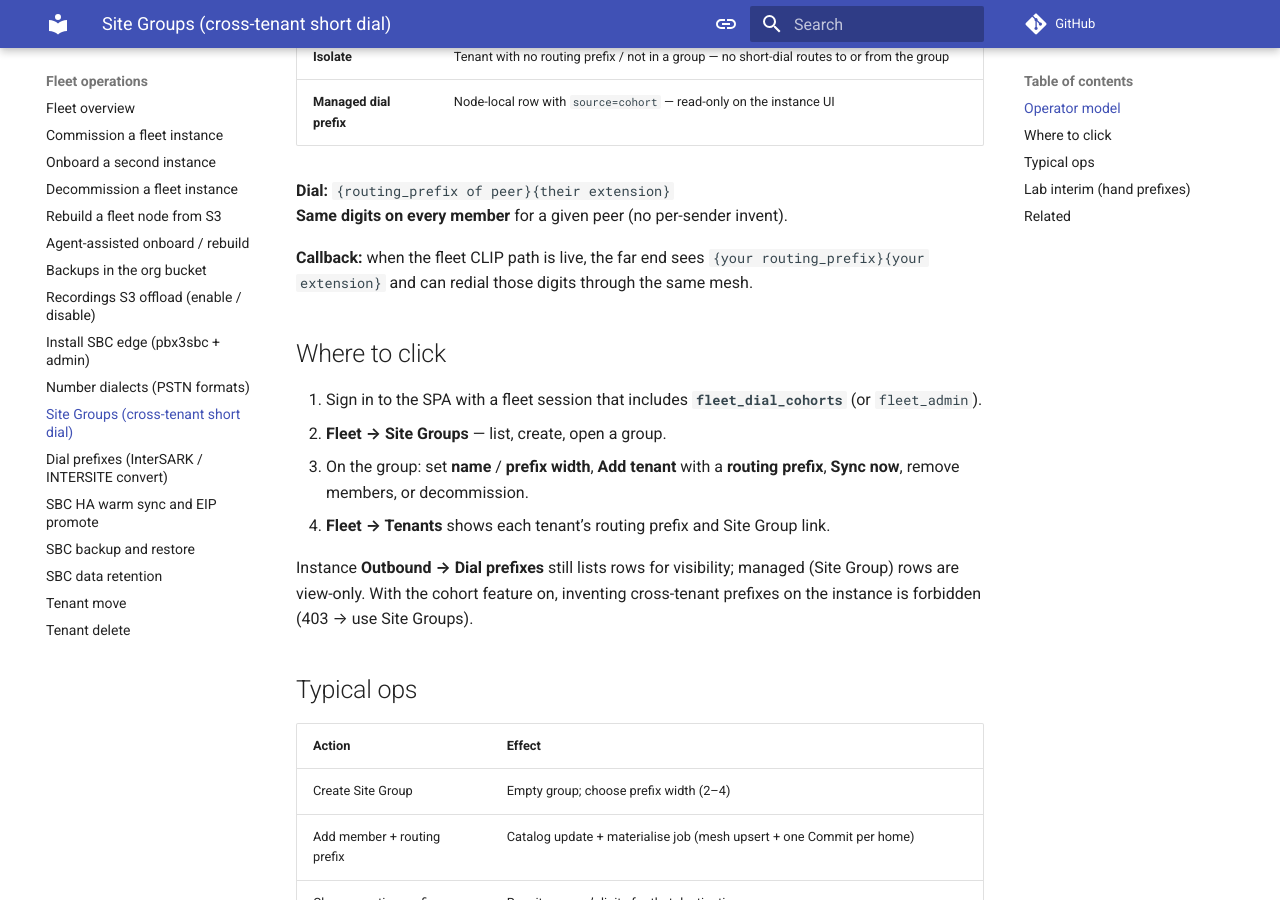
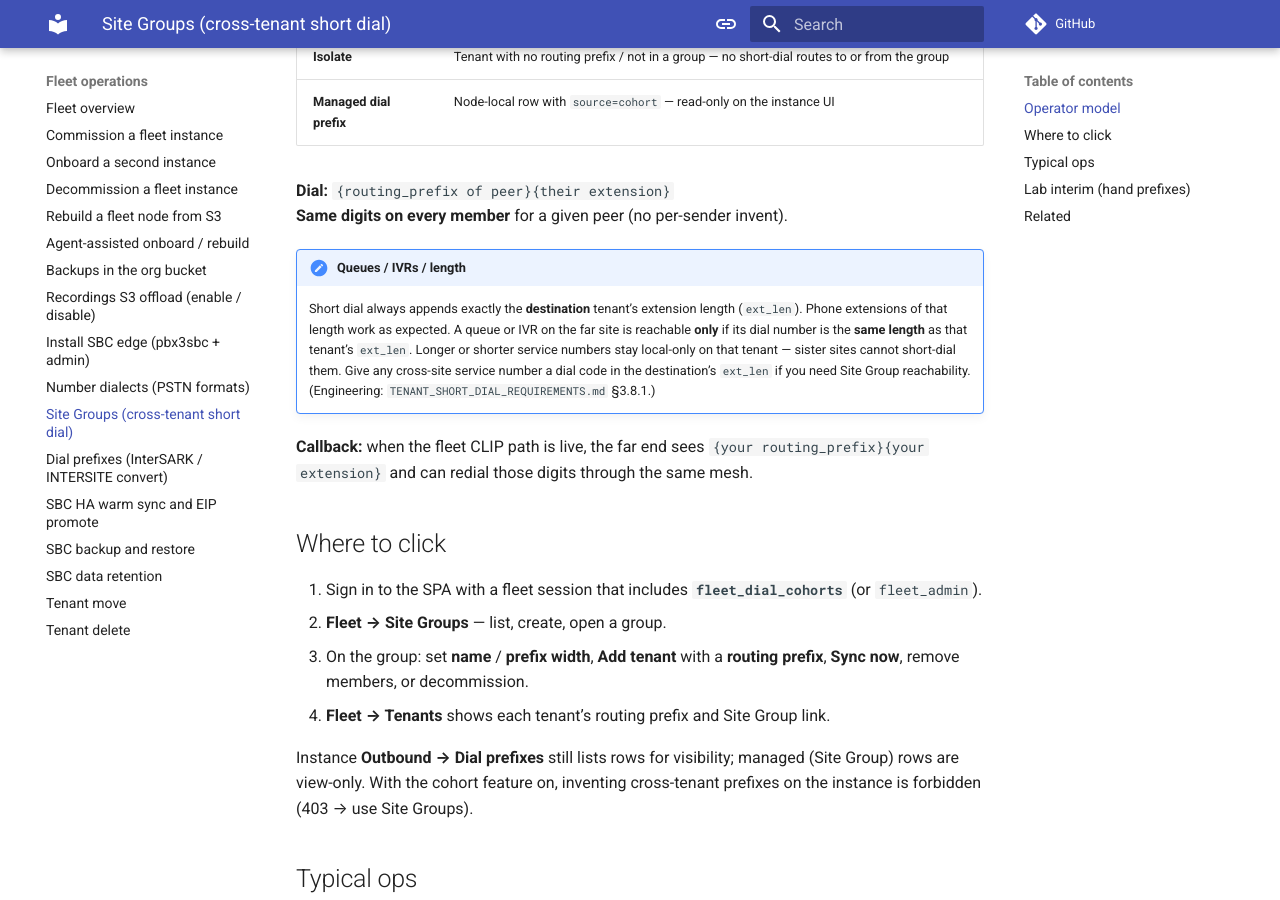
Before and after one commit to aelintra/pbx3-docs, an MkDocs documentation site: the page built from docs/fleet/site-groups.md, in a window 1280 px wide and 900 px high, scrolled down 710 px. Built offline with MkDocs 1.6.1 and Material for MkDocs 9.7.7, drawn with Linux system fonts in a browser that asks for light colours; comment, search, counter and statistics services are not loaded.

Commit message:
Note Site Group short-dial length limits for queues and IVRs.
Operators need dest.ext_len-shaped service numbers for cross-site reachability.

Co-authored-by: Cursor <cursoragent@cursor.com>

```diff
--- a/docs/fleet/site-groups.md
+++ b/docs/fleet/site-groups.md
@@ -19,6 +19,9 @@ Site Groups are the **supported** way for sister sites to short-dial each other
 
 **Dial:** `{routing_prefix of peer}{their extension}`
 **Same digits on every member** for a given peer (no per-sender invent).
+
+!!! note "Queues / IVRs / length"
+    Short dial always appends exactly the **destination** tenant’s extension length (`ext_len`). Phone extensions of that length work as expected. A queue or IVR on the far site is reachable **only** if its dial number is the **same length** as that tenant’s `ext_len`. Longer or shorter service numbers stay local-only on that tenant — sister sites cannot short-dial them. Give any cross-site service number a dial code in the destination’s `ext_len` if you need Site Group reachability. (Engineering: `TENANT_SHORT_DIAL_REQUIREMENTS.md` §3.8.1.)
 
 **Callback:** when the fleet CLIP path is live, the far end sees `{your routing_prefix}{your extension}` and can redial those digits through the same mesh.
 
```
